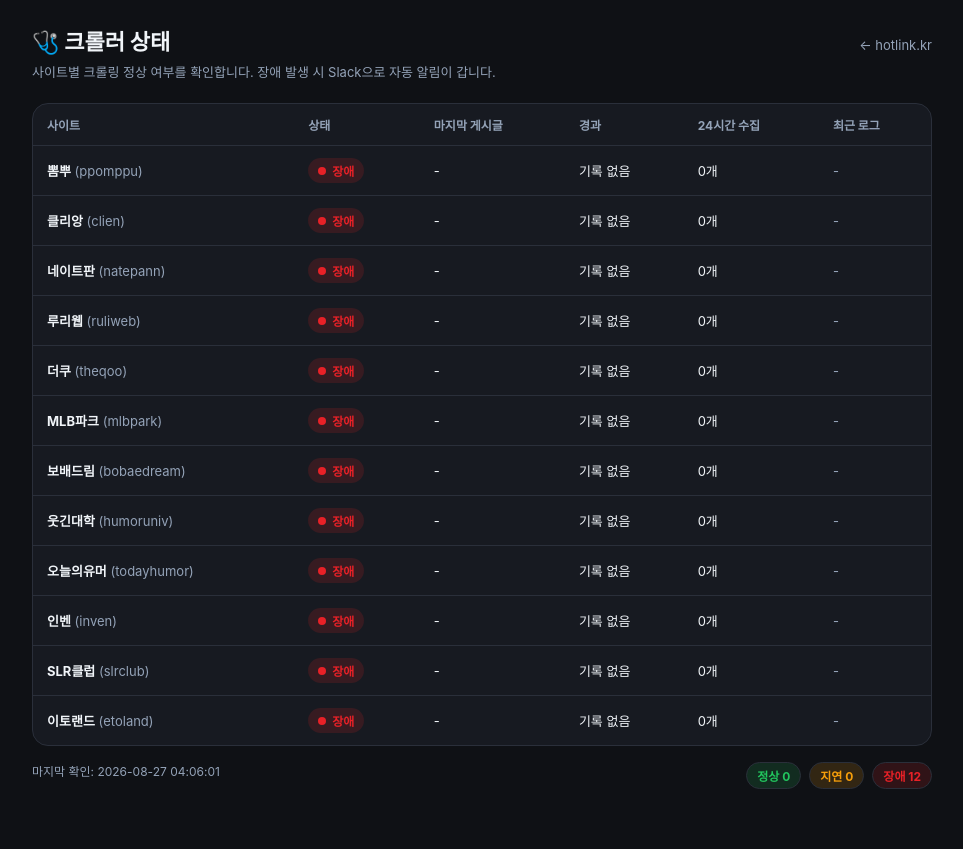
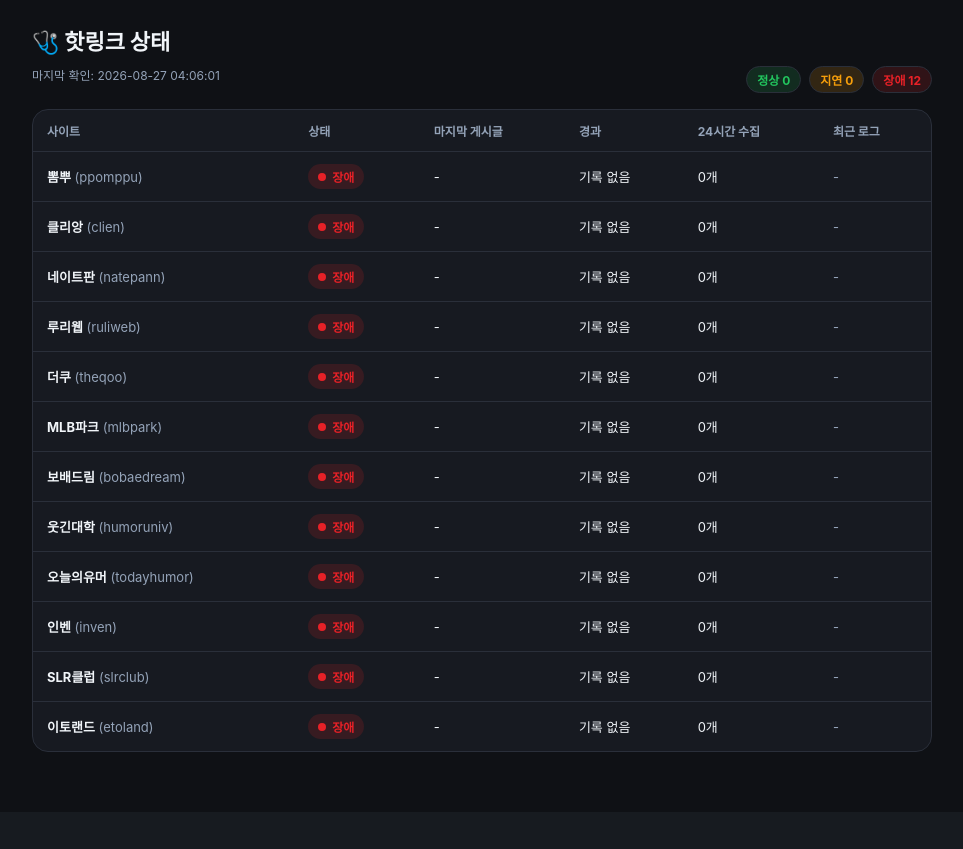
Before and after one commit to buffy7000/hotlink, a PHP site: page /status.php in a window 1280 px wide. Shown: the whole page, without its empty margins (158-1121 px from the left). After the commit the page ends 752 px from the top, so only its background shows below. Run offline with PHP 8.4, Linux system fonts and the light colour scheme; data that the repository does not hold is empty.

Commit message:
fix(status): 페이지 타이틀 변경 및 레이아웃 정리
- '크롤러 상태' -> '핫링크 상태'
- 마지막 확인/상태 카운트 줄을 테이블 위로 이동
- 부제 문구, hotlink.kr 백링크 제거

Co-Authored-By: Claude Sonnet 5 <noreply@anthropic.com>
Claude-Session: https://claude.ai/code/session_01JPTsgZWxUwTGjrJ2Q1wdpa

```diff
--- a/status.php
+++ b/status.php
@@ -4,7 +4,7 @@
 <meta charset="UTF-8">
 <meta name="viewport" content="width=device-width, initial-scale=1.0">
 <meta name="robots" content="noindex, nofollow">
-<title>크롤러 상태 - hotlink.kr</title>
+<title>핫링크 상태</title>
 <style>
   :root {
     --bg: #0f1115;
@@ -28,9 +28,6 @@
   .wrap { max-width: 900px; margin: 0 auto; }
   .topbar { display: flex; align-items: baseline; gap: 12px; margin-bottom: 6px; flex-wrap: wrap; }
   h1 { font-size: 22px; font-weight: 800; }
-  .subtitle { font-size: 13px; color: var(--text2); margin-bottom: 22px; }
-  .back-link { font-size: 13px; color: var(--text2); text-decoration: none; margin-left: auto; }
-  .back-link:hover { color: var(--error); }
 
   .summary { display: flex; gap: 8px; flex-wrap: wrap; }
   .summary-chip {
@@ -57,7 +54,7 @@
   .error-msg { color: var(--text2); font-size: 11px; max-width: 240px; overflow: hidden; text-overflow: ellipsis; white-space: nowrap; }
   .muted { color: var(--text2); }
 
-  .footer { margin-top: 16px; font-size: 12px; color: var(--text2); display: flex; justify-content: space-between; flex-wrap: wrap; gap: 8px; }
+  .footer { margin: 10px 0 16px; font-size: 12px; color: var(--text2); display: flex; justify-content: space-between; flex-wrap: wrap; gap: 8px; }
   .loading { padding: 40px; text-align: center; color: var(--text2); font-size: 13px; }
 
   @media (max-width: 640px) {
@@ -73,10 +70,13 @@
 
 <div class="wrap">
   <div class="topbar">
-    <h1>🩺 크롤러 상태</h1>
-    <a class="back-link" href="/">← hotlink.kr</a>
+    <h1>🩺 핫링크 상태</h1>
   </div>
-  <p class="subtitle">사이트별 크롤링 정상 여부를 확인합니다. 장애 발생 시 Slack으로 자동 알림이 갑니다.</p>
+
+  <div class="footer" id="statusLine">
+    <span id="checkedAt"></span>
+    <span class="summary" id="summary"></span>
+  </div>
 
   <div class="panel">
     <div class="loading" id="loadingMsg">불러오는 중...</div>
@@ -93,11 +93,6 @@
       </thead>
       <tbody id="statusBody"></tbody>
     </table>
-  </div>
-
-  <div class="footer">
-    <span id="checkedAt"></span>
-    <span class="summary" id="summary"></span>
   </div>
 </div>
 
```
